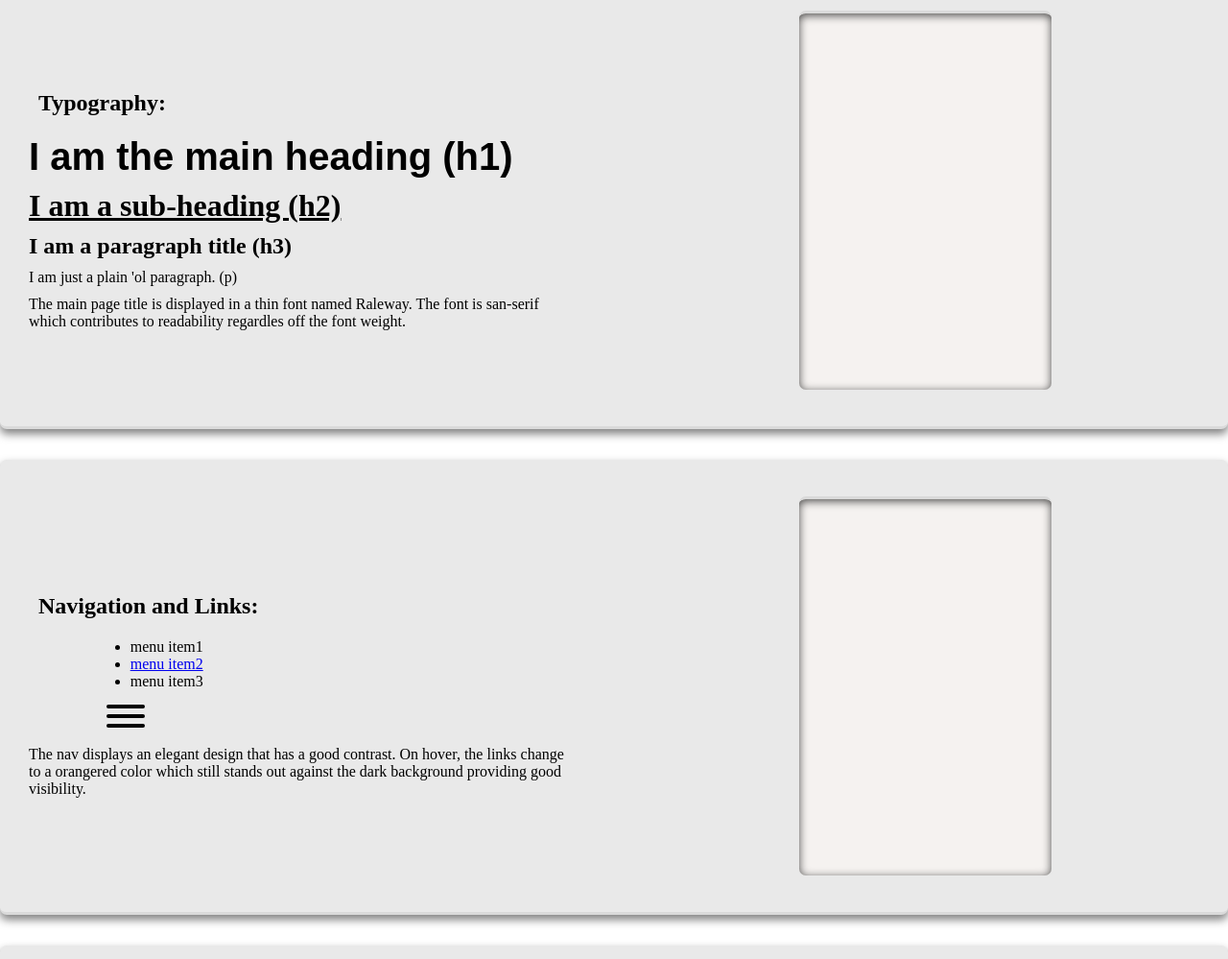
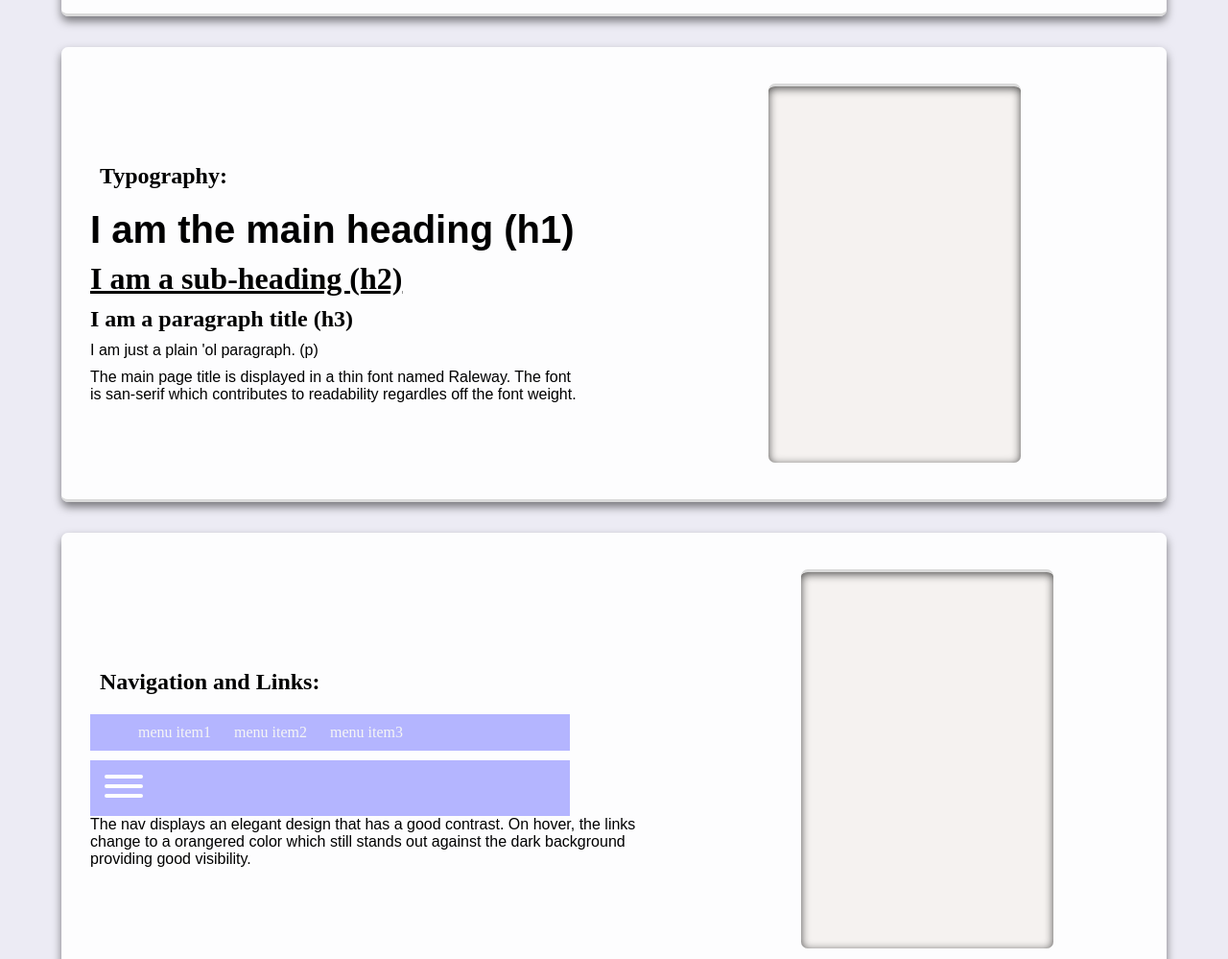
Before and after one commit to RemanoVictor/Design2_MA3, a plain HTML site: page index.html in a window 1280 px wide. Shown: the part 766-1765 px from the top of the page at 96% size. Drawn offline with Linux system fonts and the light colour scheme.

Commit message:
adjustments

```diff
--- a/index.html
+++ b/index.html
@@ -18,7 +18,6 @@
 <body>
 
         <header>
-
                 <nav class="[ page-nav ] [ main-nav ]">
                     <ul class="[ page-nav-ul ]">
                         <li><a href="#Texture"> Textures</a></li>
@@ -136,7 +135,7 @@
                                 </ul>
                             </div>
 
-                            <div class="[ ds-nav ]">
+                            <div class="[ ds-nav-ham ]">
                                 <button class="[ hamburger ][ hamburger--3dx ]" id="hammy" type="button"
                                     aria-label="Hamburger menu">
                                     <span class="hamburger-box">
--- a/stylesheets/partials/_layout.scss
+++ b/stylesheets/partials/_layout.scss
@@ -1,31 +1,47 @@
 *{
     box-sizing: border-box;
     margin: 0;
+}
+
+body{
+    background-color: rgba(235, 233, 243, 0.9);
+    width: 90%;
+    margin: 0 5%;
 }
 
 .body-text{
     margin-top: 50px;
 }
 
+a{
+    text-decoration: none;
+}
+
+
+p{
+    font-family: 'nunit',sans-serif;
+}
+
 .page-nav{
-    background-color: whitesmoke;
-    padding: 10px;
-    top: 0;
-    /*position: fixed;*/
-    width: 100%;
+    background-color: rgba(0, 4, 255, 0.29);
+    padding: 20px;
     margin-bottom: 20px;
-    position: fixed;
+    border-radius: 5px;
+    text-align: center;
 }
 
 .page-nav-ul li{
     display: inline;
     text-decoration: none;
     margin: 10px;
-    padding: 15px;
+    padding: 10px;
+    & a{
+        color: #fff;
+    }
 }
 
 .hamburger-inner, .hamburger-inner::before, .hamburger-inner::after{
-    background-color: #000 !important;
+    background-color: #fff !important;
     margin-left: 0;
     padding-left: 0;
 }
@@ -36,7 +52,7 @@
 
 
 .sections{
-    background-color: rgb(233, 233, 233);
+    background-color: rgba(255, 255, 255, 0.9);
     padding: 30px;
     border-radius: 7px;
     margin-bottom: 2em;
--- a/stylesheets/partials/_navigation-links.scss
+++ b/stylesheets/partials/_navigation-links.scss
@@ -0,0 +1,21 @@
+.ds-nav{
+    width: 500px;
+    background-color: rgba(0, 4, 255, 0.29);
+    & li{
+        color: whitesmoke;
+        & a{
+            color: whitesmoke;
+        }
+    }
+}
+
+.ds-nav-ham{
+    background-color: rgba(0, 4, 255, 0.29);
+    margin-top: 10px;
+    width: 500px;
+}
+
+.ds-nav-list li{
+    display: inline-block;
+    margin: 10px;
+}
--- a/stylesheets/partials/_typography.scss
+++ b/stylesheets/partials/_typography.scss
@@ -15,4 +15,5 @@
 
 .ds-paragraph-text{
     margin: 10px 0;
+    font-family: 'nunito',sans-serif;
 }
```
Also changed, not shown: stylesheets/style.css, 1 other file. Lines whose indentation alone changed are shown as unchanged.
